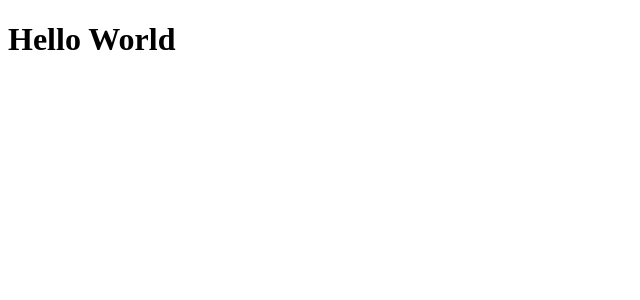
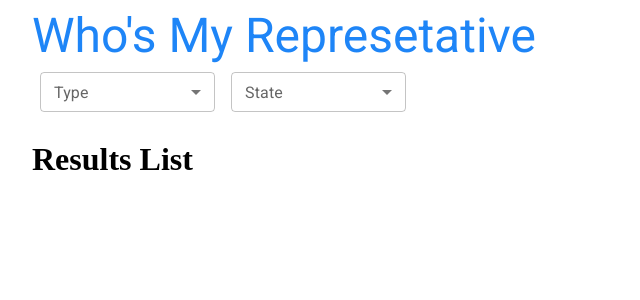
Before and after one commit to melvinioso/gosolo, a React (Create React App) app in the folder client/: page / in a window 1280 px wide. Shown: the top 300 px of the page, without its empty margins (0-640 px from the left). Built offline with nearby package versions, Linux system fonts and the light colour scheme.

Commit message:
search form wip

```diff
--- a/client/package.json
+++ b/client/package.json
@@ -4,13 +4,16 @@
   "license": "ISC",
   "private": true,
   "dependencies": {
-    "@bootstrap-styled/v4": "^3.4.0",
+    "@emotion/react": "^11.10.4",
+    "@emotion/styled": "^11.10.4",
+    "@mui/material": "^5.10.5",
     "@testing-library/jest-dom": "^5.14.1",
     "@testing-library/react": "^13.0.0",
     "@testing-library/user-event": "^13.2.1",
     "react": "^18.2.0",
     "react-dom": "^18.2.0",
     "react-scripts": "5.0.1",
+    "styled-components": "^5.3.5",
     "web-vitals": "^2.1.0"
   },
   "scripts": {
--- a/client/public/index.html
+++ b/client/public/index.html
@@ -3,6 +3,11 @@
   <head>
     <meta charset="utf-8" />
     <link rel="icon" href="%PUBLIC_URL%/favicon.ico" />
+    <link
+      rel="stylesheet"
+      href="https://fonts.googleapis.com/css?family=Roboto:300,400,500,700&display=swap"
+    />
+
     <meta name="viewport" content="width=device-width, initial-scale=1" />
     <meta name="theme-color" content="#000000" />
     <meta
--- /dev/null
+++ b/client/src/components/ResultsList.jsx
@@ -0,0 +1,11 @@
+import React from 'react';
+
+const ResultsList = () => {
+  return (
+    <div>
+      <h1>Results List</h1>
+    </div>
+  );
+};
+
+export default ResultsList;
--- /dev/null
+++ b/client/src/components/SearchForm.jsx
@@ -0,0 +1,58 @@
+import React, { useState } from 'react';
+import InputLabel from '@mui/material/InputLabel';
+import MenuItem from '@mui/material/MenuItem';
+import FormControl from '@mui/material/FormControl';
+import Select from '@mui/material/Select';
+
+import { states } from '../constants/states';
+
+const SearchForm = () => {
+  const [type, setType] = useState('');
+  const [state, setState] = useState('');
+
+  const handleTypeChange = (event) => {
+    setType(event.target.value);
+  };
+
+  const handleStateChange = (event) => {
+    setState(event.target.value);
+  };
+
+  return (
+    <>
+      <FormControl sx={{ m: 1, minWidth: 175 }} size="small">
+        <InputLabel id="type">Type</InputLabel>
+        <Select
+          labelId="type"
+          id="type"
+          value={type}
+          label="Type"
+          onChange={handleTypeChange}
+        >
+          <MenuItem value={'representative'}>Representative</MenuItem>
+          <MenuItem value={'senator'}>Senator</MenuItem>
+        </Select>
+      </FormControl>
+      <FormControl sx={{ m: 1, minWidth: 175 }} size="small">
+        <InputLabel id="state">State</InputLabel>
+        <Select
+          labelId="state"
+          id="state"
+          value={state}
+          label="State"
+          onChange={handleStateChange}
+        >
+          {states.map((state) => {
+            return (
+              <MenuItem key={state.value} value={state.value}>
+                {state.name}
+              </MenuItem>
+            );
+          })}
+        </Select>
+      </FormControl>
+    </>
+  );
+};
+
+export default SearchForm;
--- /dev/null
+++ b/client/src/constants/states.js
@@ -0,0 +1,53 @@
+export const states = [
+  { value: 'AL', name: 'Alabama' },
+  { value: 'AK', name: 'Alaska' },
+  { value: 'AZ', name: 'Arizona' },
+  { value: 'AR', name: 'Arkansas' },
+  { value: 'CA', name: 'California' },
+  { value: 'CO', name: 'Colorado' },
+  { value: 'CT', name: 'Connecticut' },
+  { value: 'DE', name: 'Delaware' },
+  { value: 'DC', name: 'District Of Columbia' },
+  { value: 'FL', name: 'Florida' },
+  { value: 'GA', name: 'Georgia' },
+  { value: 'HI', name: 'Hawaii' },
+  { value: 'ID', name: 'Idaho' },
+  { value: 'IL', name: 'Illinois' },
+  { value: 'IN', name: 'Indiana' },
+  { value: 'IA', name: 'Iowa' },
+  { value: 'KS', name: 'Kansas' },
+  { value: 'KY', name: 'Kentucky' },
+  { value: 'LA', name: 'Louisiana' },
+  { value: 'ME', name: 'Maine' },
+  { value: 'MD', name: 'Maryland' },
+  { value: 'MA', name: 'Massachusetts' },
+  { value: 'MI', name: 'Michigan' },
+  { value: 'MN', name: 'Minnesota' },
+  { value: 'MS', name: 'Mississippi' },
+  { value: 'MO', name: 'Missouri' },
+  { value: 'MT', name: 'Montana' },
+  { value: 'NE', name: 'Nebraska' },
+  { value: 'NV', name: 'Nevada' },
+  { value: 'NH', name: 'New Hampshire' },
+  { value: 'NJ', name: 'New Jersey' },
+  { value: 'NM', name: 'New Mexico' },
+  { value: 'NY', name: 'New York' },
+  { value: 'NC', name: 'North Carolina' },
+  { value: 'ND', name: 'North Dakota' },
+  { value: 'OH', name: 'Ohio' },
+  { value: 'OK', name: 'Oklahoma' },
+  { value: 'OR', name: 'Oregon' },
+  { value: 'PA', name: 'Pennsylvania' },
+  { value: 'RI', name: 'Rhode Island' },
+  { value: 'SC', name: 'South Carolina' },
+  { value: 'SD', name: 'South Dakota' },
+  { value: 'TN', name: 'Tennessee' },
+  { value: 'TX', name: 'Texas' },
+  { value: 'UT', name: 'Utah' },
+  { value: 'VT', name: 'Vermont' },
+  { value: 'VA', name: 'Virginia' },
+  { value: 'WA', name: 'Washington' },
+  { value: 'WV', name: 'West Virginia' },
+  { value: 'WI', name: 'Wisconsin' },
+  { value: 'WY', name: 'Wyoming' },
+];
--- a/client/src/index.js
+++ /dev/null
@@ -1,15 +0,0 @@
-import ReactDOM from 'react-dom/client';
-
-const el = document.getElementById('root');
-
-const root = ReactDOM.createRoot(el);
-
-const App = () => {
-  return (
-    <div>
-      <h1>Hello World</h1>
-    </div>
-  );
-};
-
-root.render(<App />);
--- /dev/null
+++ b/client/src/index.jsx
@@ -0,0 +1,23 @@
+import ReactDOM from 'react-dom/client';
+import { Container, Typography } from '@mui/material';
+
+import ResultsList from './components/ResultsList';
+import SearchForm from './components/SearchForm';
+
+const el = document.getElementById('root');
+
+const root = ReactDOM.createRoot(el);
+
+const App = () => {
+  return (
+    <Container maxWidth="false">
+      <Typography variant="h3" sx={{ color: '#1e85f7' }}>
+        Who's My Represetative
+      </Typography>
+      <SearchForm />
+      <ResultsList />
+    </Container>
+  );
+};
+
+root.render(<App />);
```
Also changed, not shown: 1 other file (tests, documents, lock files or other folders).
